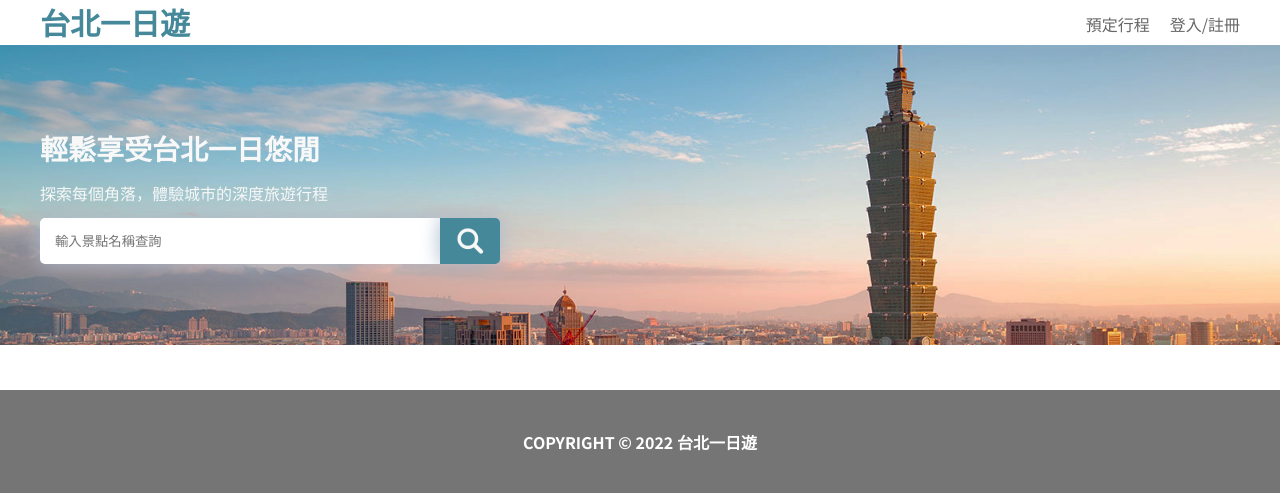
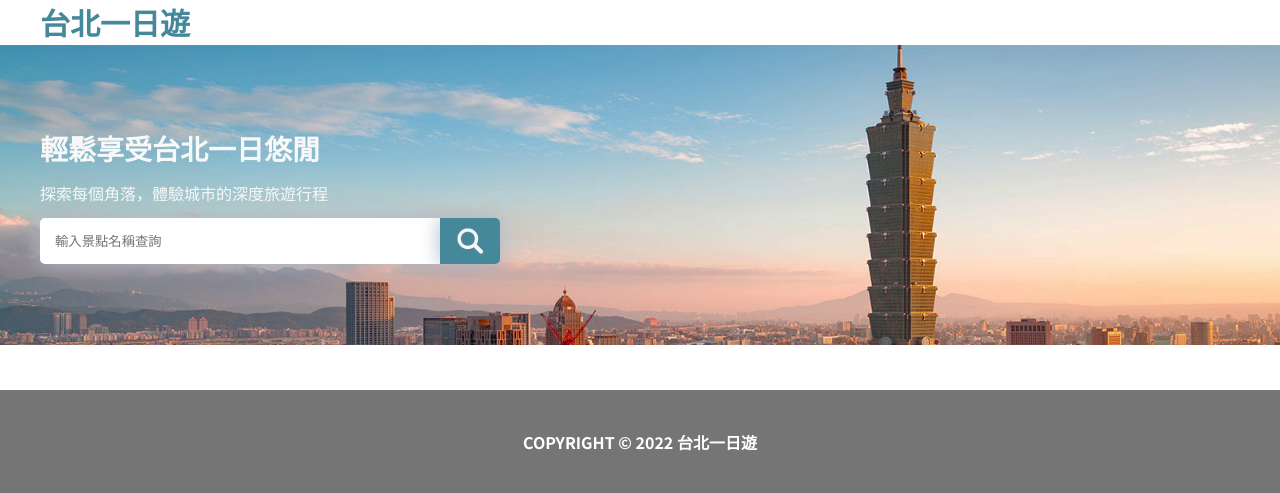
Before and after one commit to iamCeliatw/Taipei-day-trip-website, a Flask app: template templates/index.html in a window 1280 px wide. Shown: the top 493 px of the page. Run offline with Flask 2, Linux system fonts and the light colour scheme; the template is opened without the code that fills it, so the values that code supplies are empty.

Commit message:
fix loginText bug

```diff
--- a/static/styles/js/attraction.js
+++ b/static/styles/js/attraction.js
@@ -22,6 +22,7 @@ const signinText = document.querySelector(".signinText");
 const logoutText = document.querySelector(".logoutText");
 const signinMsg = document.querySelector(".signinMsg");
 const signupMsg = document.querySelector(".signupMsg");
+const reservationText = document.querySelector(".reservationText");
 
 // 註冊按鈕
 signupBtn.addEventListener("click", (e) => {
@@ -259,10 +260,12 @@ function getUser() {
     .then((data) => {
       //未登入
       if (!data.data) {
+        reservationText.classList.remove("hide");
         logoutText.classList.add("hide");
         signinText.classList.remove("hide");
       } else if (data.data) {
         console.log(data);
+        reservationText.classList.remove("hide");
         signinText.classList.add("hide");
         logoutText.classList.remove("hide");
       }
--- a/static/styles/js/script.js
+++ b/static/styles/js/script.js
@@ -10,7 +10,7 @@ let lens;
 
 const btn = document.querySelector(".btn");
 const close = document.querySelector(".close");
-const signinPlace = document.querySelector("#signinPlace");
+const inPlace = document.querySelector("#signinPlace");
 const signupPlace = document.querySelector("#signupPlace");
 
 const lay = document.querySelector(".lay");
@@ -29,6 +29,7 @@ const logoutText = document.querySelector(".logoutText");
 const msg = document.querySelector(".msg");
 const signinMsg = document.querySelector(".signinMsg");
 const signupMsg = document.querySelector(".signupMsg");
+const reservationText = document.querySelector(".reservationText");
 // sign up
 signupBtn.addEventListener("click", (e) => {
   //   isClick = false;
@@ -111,10 +112,13 @@ function getUser() {
     .then((data) => {
       //未登入
       if (!data.data) {
+        console.log(data);
+        reservationText.classList.remove("hide");
         logoutText.classList.add("hide");
         signinText.classList.remove("hide");
       } else if (data.data) {
         console.log(data);
+        reservationText.classList.remove("hide");
         signinText.classList.add("hide");
         logoutText.classList.remove("hide");
       }
--- a/templates/attraction.html
+++ b/templates/attraction.html
@@ -18,9 +18,9 @@
         <h3 onclick="backHomePage() ">台北一日遊</h3>
         <nav class="navbar">
           <ul>
-            <li><button>預定行程</button></li>
+            <li><button class="reservationText hide">預定行程</button></li>
             <li class="signInBtn">
-              <button class="signinText" onclick="showSigninDialog()">
+              <button class="signinText hide" onclick="showSigninDialog()">
                 登入/註冊
               </button>
             </li>
--- a/templates/index.html
+++ b/templates/index.html
@@ -24,9 +24,9 @@
         <h3 onclick="backHomePage() ">台北一日遊</h3>
         <nav class="navbar">
           <ul>
-            <li><button>預定行程</button></li>
+            <li><button class="reservationText hide">預定行程</button></li>
             <li class="signInBtn">
-              <button class="signinText" onclick="showSigninDialog()">
+              <button class="signinText hide" onclick="showSigninDialog()">
                 登入/註冊
               </button>
             </li>
```
Also changed, not shown: component/api.py (+10 -4 lines).
